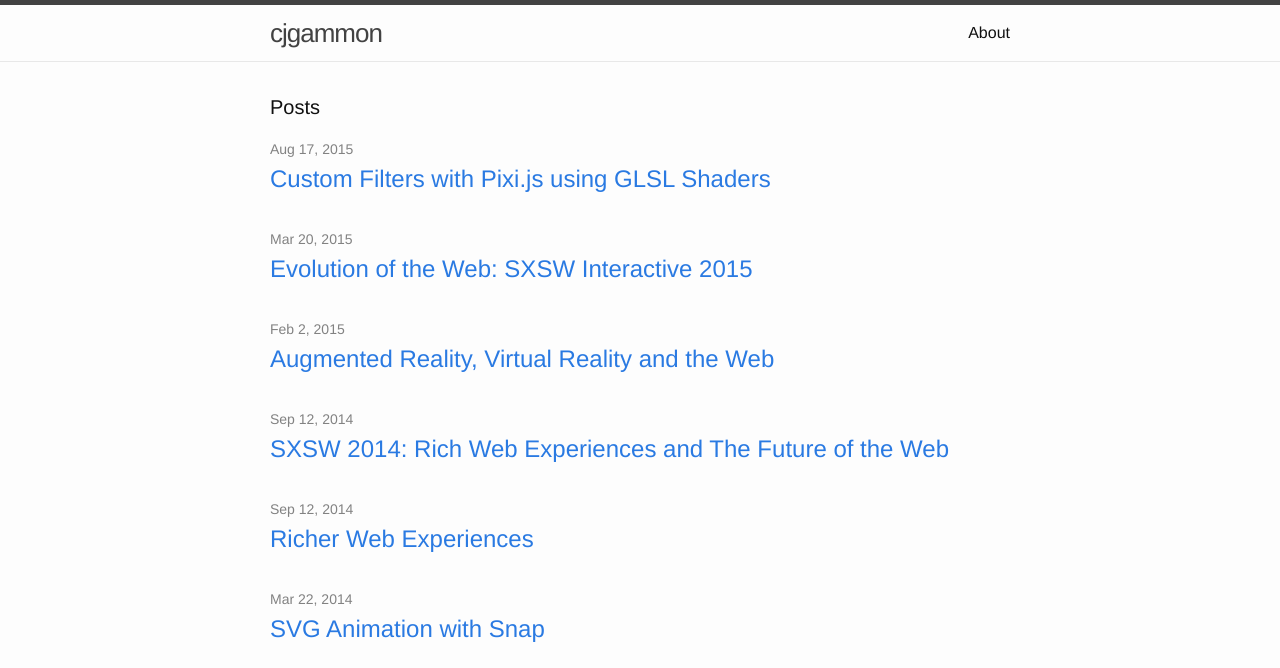
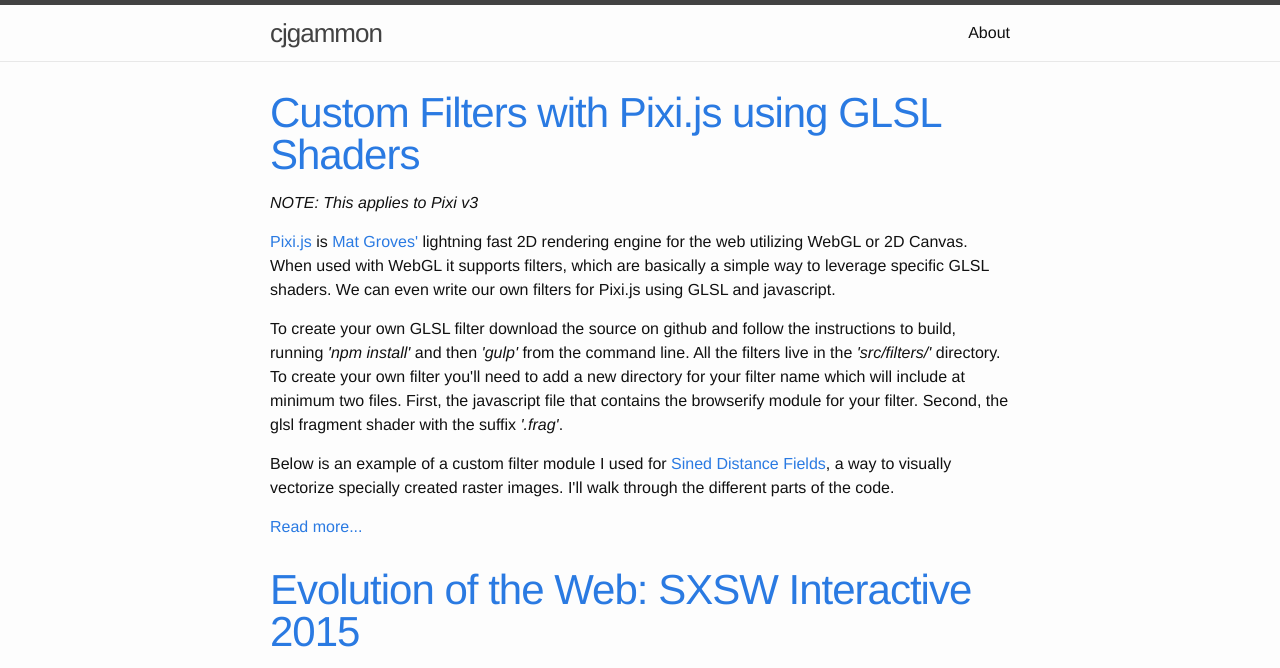
Before and after one commit to cjgammon/blog, a Jekyll site: the page built from index.html, in a window 1280 px wide and 1400 px high. Shown: the top 668 px of the window. Built offline with Jekyll 4.4.1, drawn with Linux system fonts in a browser that asks for light colours; the list of posts is cut into pages by our own code; some of the changed text lies outside the part shown; grey boxes are pictures that could not be loaded.

Commit message:
add preview and pagination to front page

```diff
--- a/_config.yml
+++ b/_config.yml
@@ -15,5 +15,7 @@
 twitter_username: cjgammon
 github_username:  cjgammon
 permalink: :title
+paginate: 3
 # Build settings
 markdown: kramdown
+gems: [jekyll-paginate]
--- a/_posts/2015-02-01-augmented-reality-virtual-reality-and-the-web.html
+++ b/_posts/2015-02-01-augmented-reality-virtual-reality-and-the-web.html
@@ -15,6 +15,7 @@
 wordpress_url: http://blog.cjgammon.com/?p=921
 date: '2015-02-01 23:27:37 -0600'
 date_gmt: '2015-02-02 06:27:37 -0600'
+excerpt_separator: "<!--end_excerpt-->"
 categories:
 - web
 tags:
@@ -25,6 +26,7 @@
 comments: []
 ---
 <p>The industry has been excited about the idea of Virtual Reality brought into the spotlight through innovative headsets like the Oculus Rift. Where by wearing a pair of goggles you can transport to a digital world. </p>
+<!--end_excerpt-->
 <p>In order to bring VR to the masses more quickly many companies have come out with low cost headsets that utilize a mobile phone as the screen. Such as, DodoCase&rsquo;s <a href="http://www.dodocase.com/products/google-cardboard-vr-goggle-toolkit">VR Cardboard Toolkit</a>, <a href="https://www.google.com/get/cardboard/">Google Cardboard</a> and <a href="http://www.samsung.com/global/microsite/gearvr/">Samsung&rsquo;s Gear VR</a> which are low cost headsets that are cases mounting your phone to your head using it&rsquo;s screen and orientation data to create the VR experience. This is all an effort to test the waters of what some say is the next technological revolution.</p>
 <p>The illusion of immersing yourself in a digital world is achieved partly because of a Stereoscopic 3D View. When we see, we&rsquo;re able to understand depth and 3d space because we have two eyes at different positions with offset viewpoints these images are stitched together in our brain. If you&rsquo;ve ever used a stereogram or the magic eye images you know how your brain can easily be tricked to create interesting visual effects. This means in order to have content displayed in a way that is believable, we need our content rendered with two views.</p>
 <p>To bring VR to the web there are already libraries out there that work with Three.js to create a stereoscopic rendering of your 3D scenes. In order for it to move with your head we need access to the device's orientation in the browser. Because of this Firefox and Google are pushing the WebVR API, giving web developers the ability to tap into the headset&rsquo;s data. You can play around with this stuff in <a href="https://nightly.mozilla.org/">Firefox Nightly</a> and special builds of <a href="https://drive.google.com/folderview?id=0BzudLt22BqGRbW9WTHMtOWMzNjQ">Chrome</a>. </p>
--- a/_posts/2015-03-20-evolution-of-the-web-sxsw-interactive-2015.html
+++ b/_posts/2015-03-20-evolution-of-the-web-sxsw-interactive-2015.html
@@ -15,6 +15,7 @@
 wordpress_url: http://blog.cjgammon.com/?p=946
 date: '2015-03-20 08:08:15 -0500'
 date_gmt: '2015-03-20 15:08:15 -0500'
+excerpt_separator: "<!--end_excerpt-->"
 categories:
 - web
 - workflow
@@ -28,6 +29,7 @@
 ---
 <p><iframe src="https://www.youtube.com/embed/RETNfk_odhQ" width="560" height="315" frameborder="0" allowfullscreen="allowfullscreen"></iframe></p>
 <p>I was fortunate to have the opportunity to speak at SXSW Interactive again this year. My talk, the Evolution of the Web, covered how the web has changed and where it seems to be heading. It covers how the documents we create have gotten more and more complex as the web has had to compete with native mobile platforms. I discuss the GPU and how hardware accelerated rendering is being leveraged by browsers to close the performance gap. I also get into WebGL and lower level API's that allow us to create more amazing graphical experiences, as well as frameworks that simplify the process of making them. I also explored other hardware features we have access to now and how the web is getting better at accessing them, for example the Gamepad API and Leap Motion's leap.js library for integrating peripherals in you web content.</p>
+<!--end_excerpt-->
 <p>The core question is that if the web is continuing to become more and more complex then how can we simplify it? How do we allow more people to take advantage of what the web is now capable of? For developers the answer is the large community of libraries out there that abstract complex API's making it easier to build complex applications. But what about designers? Designers are used to robust tools with powerful graphical user interfaces that allow them to create content visually. </p>
 <p>Creating custom workflows between designers and developers can allow people to work most efficiently still do the best at their jobs. This can be achieved by building custom tools from scratch using web technologies. We can also leverage the tools designers are already using to export content for developers. For example <a href="http://threejs.org/">Three.js</a> has a plugin for <a href="http://www.blender.org/">Blender</a>, which allows you to export models. Adobe Photoshop has <a href="http://tomkrcha.com/?p=3896">Generator</a> which allows developers to write scripts that automate asset generation and collection of other data from the PSD. We also have <a href="https://helpx.adobe.com/flash/using/custom-platform-support.html">Custom Platform Plugins for Flash</a> so that developers can build plugins that export flash animation content directly from the timeline to any platform or library they want. These capabilities allow developers and designers to optimize how they work together using the right tools for the job.</p>
 <p>You can find a Flash Custom Platform Plugin I wrote that exports SVG for the <a href="http://snapsvg.io/">Snap.svg</a> library on <a href="https://github.com/cjgammon/Flash-Plugin-SnapPlatform">github</a>.</p>
--- a/_posts/2015-08-16-custom-filters-with-pixi-js-using-glsl-shaders.html
+++ b/_posts/2015-08-16-custom-filters-with-pixi-js-using-glsl-shaders.html
@@ -15,6 +15,7 @@
 wordpress_url: http://blog.cjgammon.com/?p=953
 date: '2015-08-16 21:44:57 -0500'
 date_gmt: '2015-08-17 04:44:57 -0500'
+excerpt_separator: "<!--end_excerpt-->"
 categories:
 - technology
 - web
@@ -32,6 +33,7 @@
 <p><a href="http://www.pixijs.com/">Pixi.js</a> is <a href="https://twitter.com/Doormat23">Mat Groves'</a> lightning fast 2D rendering engine for the web utilizing WebGL or 2D Canvas. When used with WebGL it supports filters, which are basically a simple way to leverage specific GLSL shaders. We can even write our own filters for Pixi.js using GLSL and javascript.</p>
 <p>To create your own GLSL filter download the source on github and follow the instructions to build, running <em>'npm install'</em> and then <em>'gulp'</em> from the command line. All the filters live in the <em>'src/filters/'</em> directory. To create your own filter you'll need to add a new directory for your filter name which will include at minimum two files. First, the javascript file that contains the browserify module for your filter. Second, the glsl fragment shader with the suffix <em>'.frag'</em>.</p>
 <p>Below is an example of a custom filter module I used for <a href="http://bytewrangler.blogspot.com/2011/10/signed-distance-fields.html">Sined Distance Fields</a>, a way to visually vectorize specially created raster images. I'll walk through the different parts of the code.</p>
+<!--end_excerpt-->
 <pre>[code lang="javascript"]<br />
 var core = require('../../core');<br />
 // @see https://github.com/substack/brfs/issues/25<br />
--- a/index.html
+++ b/index.html
@@ -4,18 +4,40 @@
 
 <div class="home">
 
-  <h1 class="page-heading">Posts</h1>
+      {% for post in paginator.posts %}
+      <article>
+        <a href="{{ post.url }}"><h2 class="post-title" itemprop="name headline">{{ post.title }}</h2></a>
+        <div class="post-content" itemprop="articleBody">
+          {{ post.excerpt }}
 
-  <ul class="post-list">
-    {% for post in site.posts %}
-      <li>
-        <span class="post-meta">{{ post.date | date: "%b %-d, %Y" }}</span>
-        <h2>
-          <a class="post-link" href="{{ post.url | prepend: site.baseurl }}">{{ post.title }}</a>
-        </h2>
-      </li>
-    {% endfor %}
-  </ul>
+          {% capture content_words %}
+          {{ post.content | number_of_words }}
+          {% endcapture %}
 
-  <p class="rss-subscribe">subscribe <a href="{{ "/feed.xml" | prepend: site.baseurl }}">via RSS</a></p>
+          {% capture excerpt_words %}
+          {{ post.excerpt | number_of_words }}
+          {% endcapture %}
+
+          {% if excerpt_words != content_words %}
+            <a href="{{ post.url }}/#read-more">Read more...</a>
+          {% endif %}
+
+        </div>
+      </article>
+      {% endfor %}
+
+    <div class="pagination">
+      {% if paginator.previous_page %}
+        <a href="{{ paginator.previous_page_path }}" class="previous">Previous</a>
+      {% else %}
+        <span class="previous">Previous</span>
+      {% endif %}
+      <span class="page_number ">Page: {{ paginator.page }} of {{ paginator.total_pages }}</span>
+      {% if paginator.next_page %}
+        <a href="{{ paginator.next_page_path }}" class="next">Next</a>
+      {% else %}
+        <span class="next ">Next</span>
+      {% endif %}
+    </div>
+
 </div>
```
